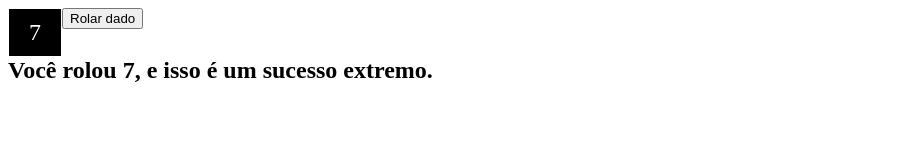
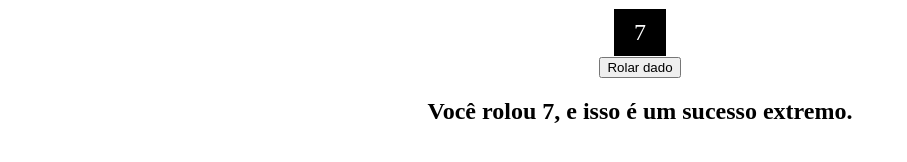
Before and after one commit to PsychoOPato/PsychoOPato.github.io, a plain HTML site: page index.html in a window 1280 px wide. Both pictures are taken after a click on the button "Rolar dado". Shown: the whole page, without its empty margins (0-907 px from the left). Drawn offline with Linux system fonts and the light colour scheme.

Commit message:
Update index.html

```diff
--- a/index.html
+++ b/index.html
@@ -6,7 +6,7 @@
     <title>ROLADOR DE DADO DO PATÃO!11!1</title>
     <style type='text/css'>
     div.dado{
-        float:left;
+        float:center;
         width:32px;
         background:black;
         border:white 1px solid;
@@ -45,12 +45,14 @@
                 }
             }
             dado.innerHTML = rolld100;
-            status.innerHTML = `Você rolou ${rolld100}, e isso é um ${result}.`
+            status.innerHTML = `<center>Você rolou ${rolld100}, e isso é um ${result}.</center>`
         }
     </script>
 
     <div id='dado' class='dado'>0</div>
-    <button onclick='rollDice()'>Rolar dado</button>
+    <center>
+    <button id='roll' onclick='rollDice()'>Rolar dado</button>
+    </center>
     <h2 id='status' style='clear:left;'></h2>
 </body>
 </html>
```
